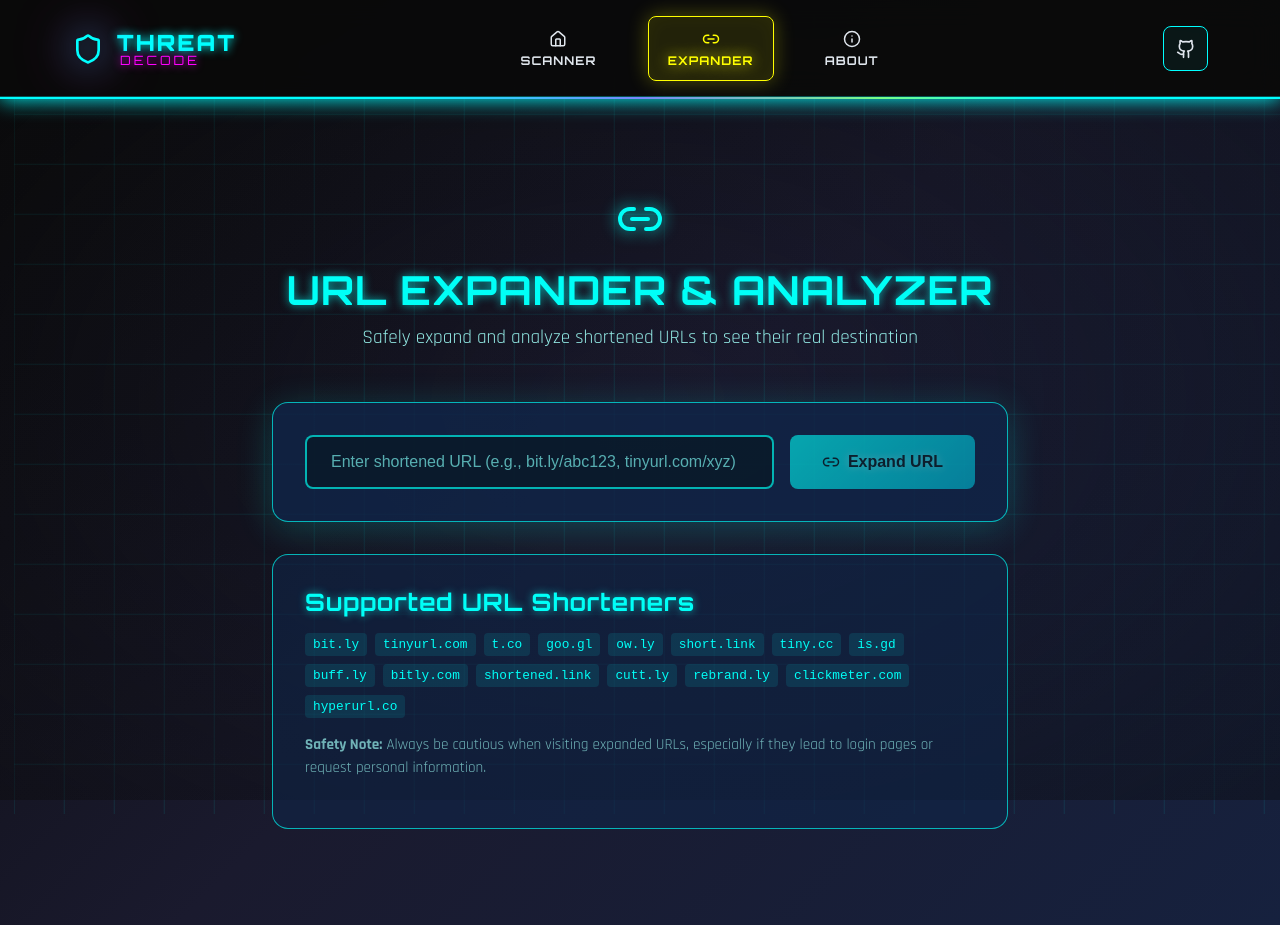
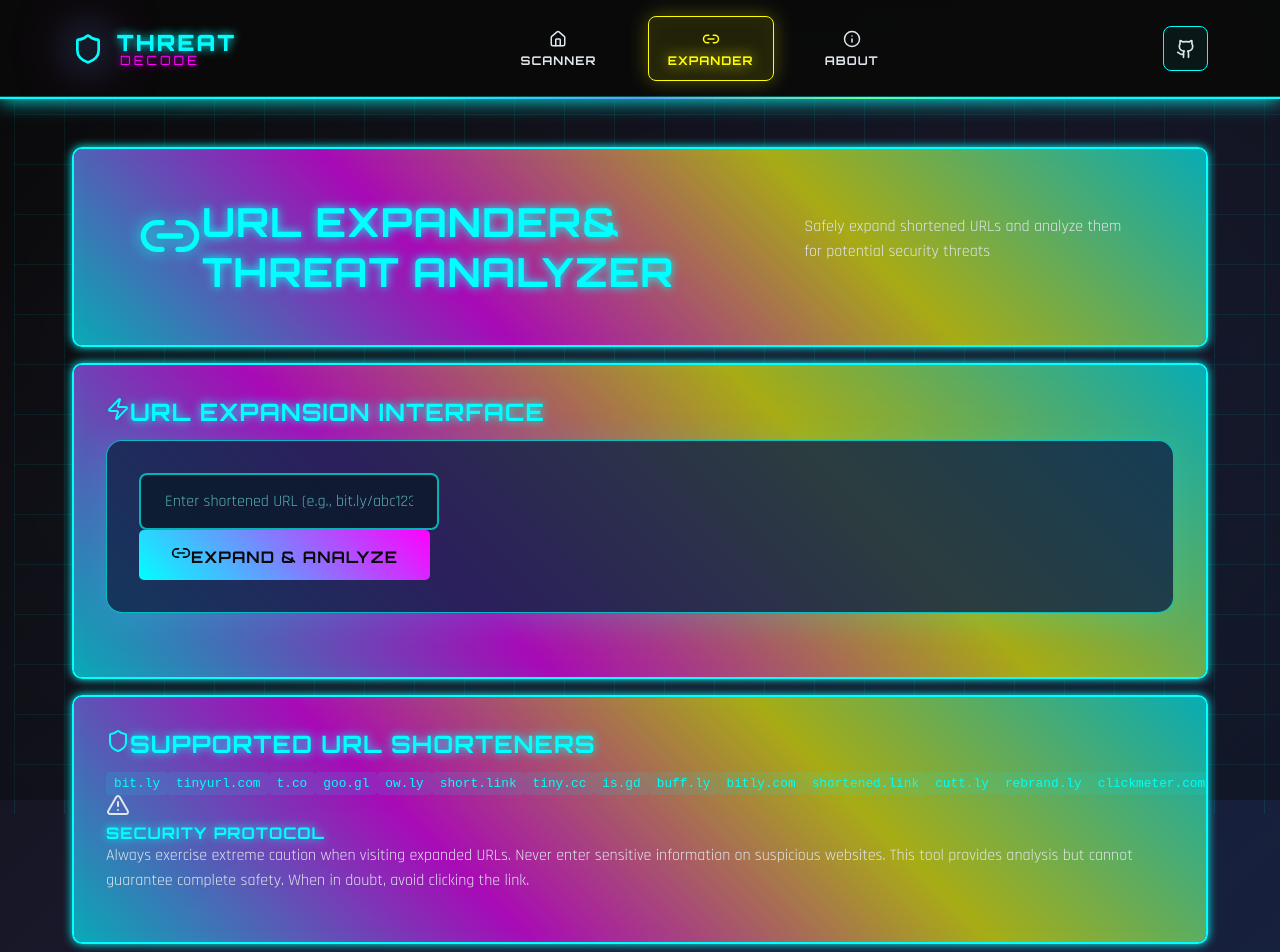
Before and after one commit to gowri018/AntiQuish, a React (Create React App) app in the folder threatdecode-frontend/: page /url-expander in a window 1280 px wide. Shown: the top 952 px of the page. Before the commit the page ends 925 px from the top, so only its background shows below. Built offline with nearby package versions, Linux system fonts and the light colour scheme.

Commit message:
Update UrlExpander.js

```diff
--- a/threatdecode-frontend/src/components/UrlExpander.js
+++ b/threatdecode-frontend/src/components/UrlExpander.js
@@ -1,6 +1,5 @@
-// src/components/UrlExpander.js
 import React, { useState } from 'react';
-import { Link2, AlertTriangle, CheckCircle, XCircle, ExternalLink, Copy, Loader } from 'lucide-react';
+import { Link2, AlertTriangle, CheckCircle, XCircle, ExternalLink, Copy, Loader, Zap, Shield, Eye } from 'lucide-react';
 import ThreatAnalysis from './ThreatAnalysis';
 import './UrlExpander.css';
 
@@ -16,7 +15,8 @@
   const shorteners = [
     'bit.ly', 'tinyurl.com', 't.co', 'goo.gl', 'ow.ly', 'short.link',
     'tiny.cc', 'is.gd', 'buff.ly', 'bitly.com', 'shortened.link',
-    'cutt.ly', 'rebrand.ly', 'clickmeter.com', 'hyperurl.co'
+    'cutt.ly', 'rebrand.ly', 'clickmeter.com', 'hyperurl.co',
+    'v.gd', 'x.co', 'scrnch.me', 'filoops.info', 'sh.st', 'adf.ly'
   ];
 
   const expandUrl = async (url) => {
@@ -25,9 +25,8 @@
     setExpansionHistory([]);
 
     try {
-      // Validate URL format
       if (!url) {
-        throw new Error('Please enter a URL');
+        throw new Error('Please enter a URL to expand');
       }
 
       // Add protocol if missing
@@ -48,14 +47,15 @@
           step: 1,
           url: url,
           status: 'original',
-          message: 'This appears to be a direct URL (not shortened)'
+          message: 'Direct URL detected - no expansion needed',
+          timestamp: new Date().toLocaleTimeString()
         }]);
         setExpandedUrl(url);
         setShowAnalysis(true);
         return;
       }
 
-      // Simulate URL expansion process (in real app, this would call your backend)
+      // Simulate URL expansion process
       const expansionSteps = await simulateUrlExpansion(url);
       setExpansionHistory(expansionSteps);
 
@@ -64,62 +64,72 @@
       setShowAnalysis(true);
 
     } catch (err) {
-      setError(err.message || 'Failed to expand URL. Please check the URL and try again.');
+      setError(err.message || 'Failed to expand URL. Please check the URL format and try again.');
     } finally {
       setIsExpanding(false);
     }
   };
 
-  // Simulate URL expansion (replace with real API call)
+  // Simulate URL expansion (replace with real API call in production)
   const simulateUrlExpansion = async (url) => {
     const steps = [];
 
-    // Simulate multiple redirects
-    await new Promise(resolve => setTimeout(resolve, 1000));
-
+    // Step 1: Original URL
+    await new Promise(resolve => setTimeout(resolve, 800));
     steps.push({
       step: 1,
       url: url,
       status: 'shortened',
-      message: 'Original shortened URL detected'
+      message: 'Shortened URL detected - beginning expansion',
+      timestamp: new Date().toLocaleTimeString()
     });
 
-    await new Promise(resolve => setTimeout(resolve, 800));
-
-    // Simulate intermediate redirect
-    const intermediateUrl = url.replace(/bit\.ly|tinyurl\.com|t\.co/, 'redirect-service.com');
+    // Step 2: First redirect
+    await new Promise(resolve => setTimeout(resolve, 1000));
+    const intermediateUrl = url.replace(/bit\.ly|tinyurl\.com|t\.co|goo\.gl/, 'redirect-tracker.net');
     steps.push({
       step: 2,
       url: intermediateUrl,
       status: 'redirect',
-      message: 'Following redirect...'
+      message: 'Following redirect chain...',
+      timestamp: new Date().toLocaleTimeString()
     });
 
-    await new Promise(resolve => setTimeout(resolve, 800));
+    // Step 3: Final destination
+    await new Promise(resolve => setTimeout(resolve, 1200));
 
-    // Simulate final destination
-    const finalUrls = [
-      'https://example-legitimate-site.com/page',
-      'https://suspicious-phishing-site.com/login',
-      'https://malicious-site.net/steal-credentials',
-      'https://legit-company.com/product-page',
-      'https://phishing-bank-fake.com/secure-login'
+    // Simulate various types of final destinations
+    const finalDestinations = [
+      'https://legitimate-company.com/product-page',
+      'https://suspicious-login-page.com/secure-access',
+      'https://phishing-bank-replica.net/login-verify',
+      'https://malware-download-site.ru/free-software',
+      'https://fake-microsoft-update.com/urgent-security',
+      'https://scam-lottery-winner.info/claim-prize',
+      'https://trusted-news-site.com/article/tech-news',
+      'https://social-media-platform.com/user/profile'
     ];
 
-    const finalUrl = finalUrls[Math.floor(Math.random() * finalUrls.length)];
+    const finalUrl = finalDestinations[Math.floor(Math.random() * finalDestinations.length)];
 
     steps.push({
       step: 3,
       url: finalUrl,
       status: 'final',
-      message: 'Final destination reached'
+      message: 'Final destination reached',
+      timestamp: new Date().toLocaleTimeString()
     });
 
     return steps;
   };
 
-  const copyToClipboard = (text) => {
-    navigator.clipboard.writeText(text);
+  const copyToClipboard = async (text) => {
+    try {
+      await navigator.clipboard.writeText(text);
+      // Could add a toast notification here
+    } catch (err) {
+      console.error('Failed to copy: ', err);
+    }
   };
 
   const handleSubmit = (e) => {
@@ -138,45 +148,62 @@
   };
 
   return (
-    <div className="url-expander-container">
-      <div className="expander-header">
-        <Link2 size={48} className="header-icon" />
-        <h1>URL Expander & Analyzer</h1>
-        <p>Safely expand and analyze shortened URLs to see their real destination</p>
+    <div className="url-expander-page">
+      <div className="cyber-card expander-header-card">
+        <div className="header-content">
+          <div className="header-icon">
+            <Link2 size={64} className="main-icon" />
+            <div className="icon-glow"></div>
+          </div>
+          <h1 className="cyber-title">
+            <span className="title-main">URL EXPANDER</span>
+            <span className="title-sub">& THREAT ANALYZER</span>
+          </h1>
+          <p className="cyber-subtitle">
+            Safely expand shortened URLs and analyze them for potential security threats
+          </p>
+        </div>
       </div>
 
       {error && (
-        <div className="error-message">
-          <AlertTriangle size={20} />
+        <div className="error-message cyber-alert">
+          <AlertTriangle size={24} />
           <span>{error}</span>
         </div>
       )}
 
-      <div className="expander-form">
-        <form onSubmit={handleSubmit}>
-          <div className="input-group">
+      <div className="cyber-card expander-form-card">
+        <h3 className="section-title">
+          <Zap size={24} />
+          URL EXPANSION INTERFACE
+        </h3>
+        <form onSubmit={handleSubmit} className="expander-form">
+          <div className="input-section">
+            <div className="input-wrapper">
               <input
                 type="text"
                 value={inputUrl}
                 onChange={(e) => setInputUrl(e.target.value)}
                 placeholder="Enter shortened URL (e.g., bit.ly/abc123, tinyurl.com/xyz)"
-              className="url-input"
+                className="cyber-input url-input"
                 disabled={isExpanding}
               />
+              <div className="input-border-glow"></div>
+            </div>
             <button
               type="submit"
-              className="expand-btn"
+              className="cyber-button expand-button"
               disabled={isExpanding || !inputUrl.trim()}
             >
               {isExpanding ? (
                 <>
-                  <Loader size={18} className="spinning" />
-                  Expanding...
+                  <Loader size={20} className="spinning" />
+                  <span>EXPANDING...</span>
                 </>
               ) : (
                 <>
-                  <Link2 size={18} />
-                  Expand URL
+                  <Link2 size={20} />
+                  <span>EXPAND & ANALYZE</span>
                 </>
               )}
             </button>
@@ -186,33 +213,40 @@
 
       {/* Expansion History */}
       {expansionHistory.length > 0 && (
-        <div className="expansion-history">
-          <h3>URL Expansion Trace</h3>
-          <div className="expansion-steps">
+        <div className="cyber-card expansion-history-card">
+          <h3 className="section-title">
+            <Eye size={24} />
+            URL EXPANSION TRACE
+          </h3>
+          <div className="expansion-timeline">
             {expansionHistory.map((step, index) => (
               <div key={index} className={`expansion-step ${step.status}`}>
                 <div className="step-indicator">
-                  {step.status === 'shortened' && <Link2 size={16} />}
-                  {step.status === 'redirect' && <ExternalLink size={16} />}
-                  {step.status === 'final' && <CheckCircle size={16} />}
-                  {step.status === 'original' && <CheckCircle size={16} />}
+                  <div className="step-number">{step.step}</div>
+                  <div className="step-icon">
+                    {step.status === 'shortened' && <Link2 size={18} />}
+                    {step.status === 'redirect' && <ExternalLink size={18} />}
+                    {step.status === 'final' && <CheckCircle size={18} />}
+                    {step.status === 'original' && <CheckCircle size={18} />}
+                  </div>
                 </div>
                 <div className="step-content">
                   <div className="step-header">
-                    <span className="step-number">Step {step.step}</span>
                     <span className="step-status">{step.message}</span>
+                    <span className="step-time">{step.timestamp}</span>
                   </div>
                   <div className="step-url">
-                    <code>{step.url}</code>
+                    <code className="url-code">{step.url}</code>
                     <button
                       onClick={() => copyToClipboard(step.url)}
-                      className="copy-btn"
+                      className="cyber-icon-button copy-btn"
                       title="Copy URL"
                     >
-                      <Copy size={14} />
+                      <Copy size={16} />
                     </button>
                   </div>
                 </div>
+                {index < expansionHistory.length - 1 && <div className="step-connector"></div>}
               </div>
             ))}
           </div>
@@ -221,28 +255,33 @@
 
       {/* Final Result */}
       {expandedUrl && (
-        <div className="expanded-result">
-          <h3>Final Destination</h3>
+        <div className="cyber-card final-result-card">
+          <h3 className="section-title">
+            <Shield size={24} />
+            FINAL DESTINATION
+          </h3>
+          <div className="final-url-container">
             <div className="final-url">
-            <code>{expandedUrl}</code>
+              <code className="final-url-text">{expandedUrl}</code>
+            </div>
             <div className="url-actions">
               <button
                 onClick={() => copyToClipboard(expandedUrl)}
-                className="action-btn copy"
+                className="cyber-button action-btn copy-action"
                 title="Copy URL"
               >
-                <Copy size={16} />
-                Copy
+                <Copy size={18} />
+                <span>COPY</span>
               </button>
               <a
                 href={expandedUrl}
                 target="_blank"
                 rel="noopener noreferrer"
-                className="action-btn visit"
+                className="cyber-button action-btn visit-action"
                 title="Visit URL (Use Caution)"
               >
-                <ExternalLink size={16} />
-                Visit
+                <ExternalLink size={18} />
+                <span>VISIT</span>
               </a>
             </div>
           </div>
@@ -260,23 +299,38 @@
 
       {/* Reset Button */}
       {(expandedUrl || error) && (
-        <button className="reset-btn" onClick={resetExpander}>
-          Analyze Another URL
+        <div className="reset-section">
+          <button className="cyber-button reset-btn" onClick={resetExpander}>
+            <Zap size={18} />
+            <span>ANALYZE ANOTHER URL</span>
           </button>
+        </div>
       )}
 
       {/* Info Section */}
-      <div className="info-section">
-        <h3>Supported URL Shorteners</h3>
-        <div className="shortener-list">
+      <div className="cyber-card info-section-card">
+        <h3 className="section-title">
+          <Shield size={24} />
+          SUPPORTED URL SHORTENERS
+        </h3>
+        <div className="shortener-grid">
           {shorteners.map((shortener, index) => (
             <span key={index} className="shortener-tag">{shortener}</span>
           ))}
         </div>
-        <p className="info-text">
-          <strong>Safety Note:</strong> Always be cautious when visiting expanded URLs,
-          especially if they lead to login pages or request personal information.
+        <div className="safety-notice">
+          <div className="notice-icon">
+            <AlertTriangle size={24} />
+          </div>
+          <div className="notice-content">
+            <h4>SECURITY PROTOCOL</h4>
+            <p>
+              Always exercise extreme caution when visiting expanded URLs. Never enter sensitive
+              information on suspicious websites. This tool provides analysis but cannot guarantee
+              complete safety. When in doubt, avoid clicking the link.
             </p>
+          </div>
+        </div>
       </div>
     </div>
   );
```
Lines whose indentation alone changed are shown as unchanged.
